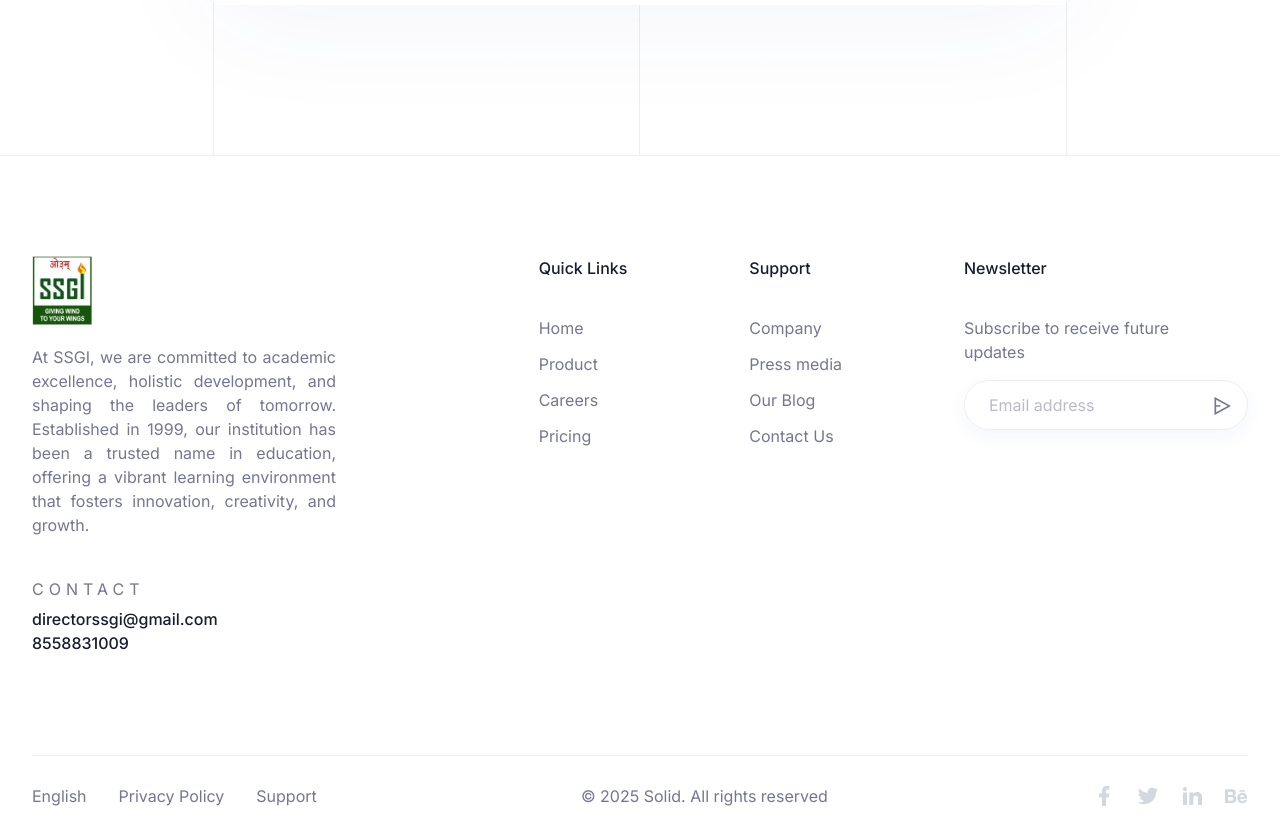
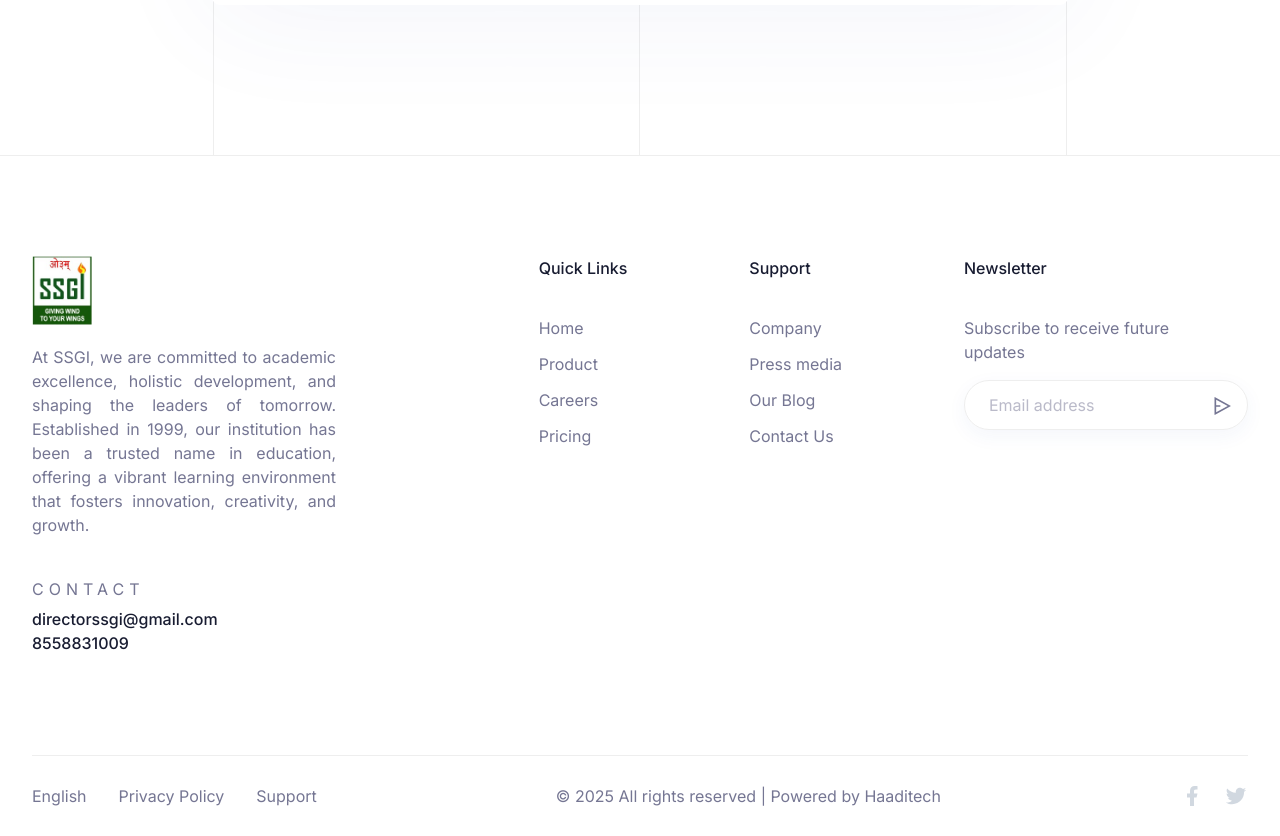
Before and after one commit to erramesh000/SSIET, a Next.js app: page /auth/signin in a window 1280 px wide. Shown: the part 804-1640 px from the top of the page. Built offline with nearby package versions, Linux system fonts and the light colour scheme.

Commit message:
updater footer

```diff
--- a/components/Footer/index.tsx
+++ b/components/Footer/index.tsx
@@ -302,7 +302,7 @@ const Footer = () => {
               className="animate_top"
             >
               <p>
-                &copy; {new Date().getFullYear()} Solid. All rights reserved
+                &copy; {new Date().getFullYear()} All rights reserved |  Powered by Haaditech
               </p>
             </motion.div>
 
@@ -326,7 +326,7 @@ const Footer = () => {
             >
               <ul className="flex items-center gap-5">
                 <li>
-                  <a href="#" aria-label="social icon">
+                  <a href="https://www.facebook.com/share/18kycaCu7m/" aria-label="social icon" target="_new">
                     <svg
                       className="fill-[#D1D8E0] transition-all duration-300 hover:fill-primary"
                       width="24"
@@ -350,7 +350,7 @@ const Footer = () => {
                   </a>
                 </li>
                 <li>
-                  <a href="#" aria-label="social icon">
+                  <a href="https://www.instagram.com/ssgi_official?igsh=OXRmNGp3bTQ2b21i&utm_source=qr" aria-label="social icon" target="_new">
                     <svg
                       className="fill-[#D1D8E0] transition-all duration-300 hover:fill-primary"
                       width="24"
@@ -373,7 +373,7 @@ const Footer = () => {
                     </svg>
                   </a>
                 </li>
-                <li>
+                {/*<li>
                   <a href="#" aria-label="social icon">
                     <svg
                       className="fill-[#D1D8E0] transition-all duration-300 hover:fill-primary"
@@ -416,7 +416,7 @@ const Footer = () => {
                       </defs>
                     </svg>
                   </a>
-                </li>
+                </li> */}
               </ul>
             </motion.div>
           </div>
```
